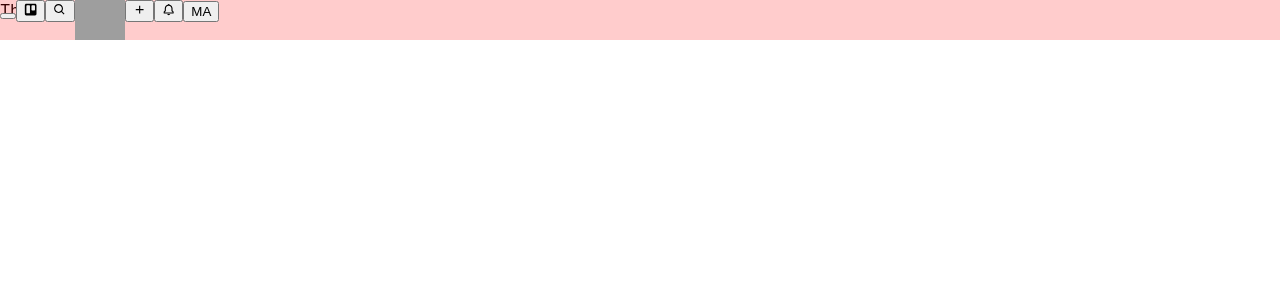
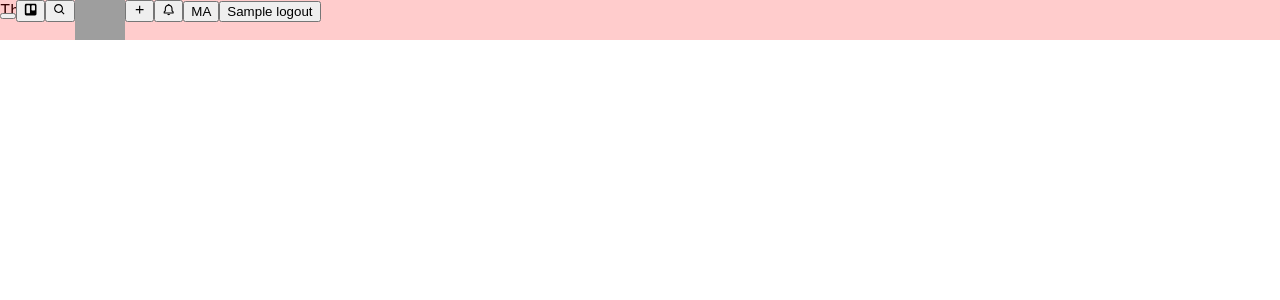
Before and after one commit to maaahad/trello-clone-frontend, a Next.js app: page /user/home in a window 1280 px wide. Shown: the top 300 px of the page. Built offline with nearby package versions, Linux system fonts and the light colour scheme; grey boxes are pictures that could not be loaded.

Commit message:
Signup updated ... logout tried

```diff
--- a/components/header/nav.js
+++ b/components/header/nav.js
@@ -1,5 +1,6 @@
 // import
 // react
+import React from "react";
 
 // react icons
 import { FaTrello } from "react-icons/fa";
@@ -8,8 +9,14 @@ import { BiSearch, BiPlus, BiBell } from "react-icons/bi";
 
 // nextjs
 import Image from "next/image";
+import { useRouter } from "next/router";
 
 // in-house components
+
+// in-house hooks
+
+// in-house libs
+import { jsonFetch } from "../../lib/backend-fetch";
 
 // sass styles
 import styles from "../../styles/header/nav.module.sass";
@@ -24,7 +31,24 @@ function DotRow() {
   );
 }
 
-export default function Nav() {
+export default function Nav({ currentUser }) {
+  const router = useRouter();
+  // test logout
+  const logout = (event) => {
+    event.preventDefault();
+    const rootUrl = process.env.NEXT_PUBLIC_TRELLO_BACKEND_URL_ROOT;
+    const body = {
+      id: currentUser.id,
+    };
+    jsonFetch(`${rootUrl}/account/user/logout`, "put", body).then(
+      (messageFromDb) => {
+        console.log(messageFromDb);
+        router.push({ pathname: "/" });
+      }
+    );
+    // first try make this loggedis to set to false
+    // route to logging out : Later
+  };
   return (
     <nav className={styles.nav}>
       <div>
@@ -51,6 +75,9 @@ export default function Nav() {
           <BiBell />
         </button>
         <button type="button">MA</button>
+        <button type="button" onClick={logout}>
+          Sample logout
+        </button>
       </div>
     </nav>
   );
--- a/components/layout.js
+++ b/components/layout.js
@@ -16,6 +16,7 @@ export default function Layout({
   title,
   meta = { name: "", content: "" },
   nav = false,
+  currentUser = null,
 }) {
   return (
     <div>
@@ -27,7 +28,7 @@ export default function Layout({
       {/* navigaiton : except for login and signup form */}
       {nav && (
         <header className={styles.navContainer}>
-          <Nav />
+          <Nav currentUser={currentUser} />
         </header>
       )}
 
--- a/lib/backend-fetch.js
+++ b/lib/backend-fetch.js
@@ -6,10 +6,10 @@ const jsonFetch = (url, method, body) => {
   const headers = { "Content-Type": "application/json" };
   return fetch(url, { method, body, headers })
     .then((res) => {
-      if (res.status === 200 || res.status === 400) {
-        return res.json();
+      if (res.status !== 200) {
+        throw new Error(`Server response with the status ${res.status}`);
       }
-      throw new Error(`Server response with the status ${res.status}`);
+      return res.json();
     })
     .catch(console.error);
 };
--- a/pages/user/home.js
+++ b/pages/user/home.js
@@ -22,7 +22,11 @@ export default function UserHome() {
 
   console.log("Query Parameter : ", router.query);
   return (
-    <Layout title="Boards | Trello" nav={true}>
+    <Layout
+      title="Boards | Trello"
+      nav={true}
+      currentUser={{ email: router.query.email, id: router.query.id }}
+    >
       <div>
         <div>This is User's ({router.query.email}) home page</div>
       </div>
```
Also changed, not shown: components/account/login-trello.js (+0 -9 lines), components/account/signup-trello.js (+8 -10 lines), pages/user/logging-out.js (added, +7 -0 lines).
